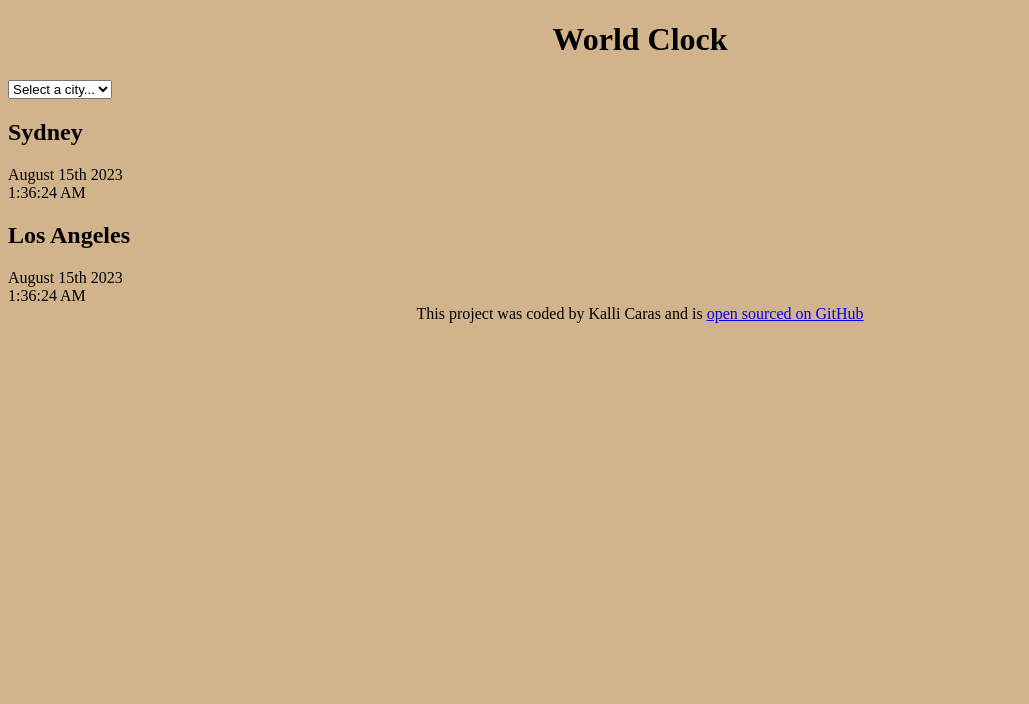
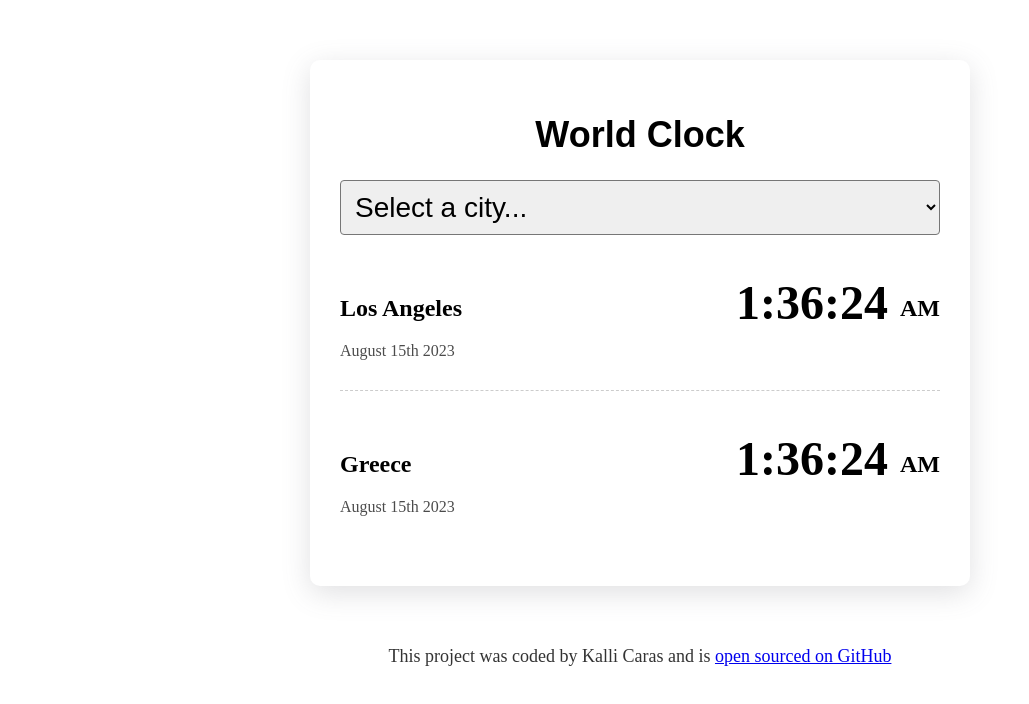
Before and after one commit to kzembill/world-clock, a plain HTML site: page index.html in a window 1280 px wide. Shown: the whole page, without its empty margins (0-1029 px from the left). Drawn offline with Linux system fonts and the light colour scheme.

Commit message:
added css

```diff
--- a/css/style.css
+++ b/css/style.css
@@ -1,10 +1,51 @@
 body {
-    background-color: tan;
+    background-color:#fff;
     color: black;
 }
 h1 {
     text-align: center;
+    font-family: sans-serif;
+    font-size: 36px;
 }
 footer {
     text-align: center;
+    font-size: 18px;
+    color: rgba(0, 0, 0, 0.8);
 }
+.container {
+    max-width: 600px;
+    margin: 60px auto;
+    background: white;
+    padding: 30px;
+    box-shadow: rgba(100, 100, 111, 0.2) 0px 7px 29px 0px;
+    border-radius: 10px;
+}
+.city {
+    display: flex;
+    margin: 10px 0;
+    justify-content: space-between;
+    padding: 30px 0;
+    border-bottom: 1px dashed rgba(0, 0, 0, 0.2);
+}
+.city:last-child {
+    border: none;
+}
+.date {
+    opacity: 0.7;
+}
+.time {
+    font-size: 48px;
+    font-weight: bold;
+}
+.time small {
+    font-size: 24px;
+    vertical-align: middle;
+    line-height: 48px;
+}
+select {
+    display: block;
+    width: 100%;
+    font-size: 28px;
+    border-radius: 4px;
+    padding: 10px;
+}
--- a/index.html
+++ b/index.html
@@ -8,24 +8,29 @@
     <title>World Clock - Kalli Caras</title>
 </head>
 <body>
-    <div class="conatiner">
+    <div class="container">
     <h1>World Clock</h1>
+
     <select>
         <option value="">Select a city...</option>
-        <option value="">Sydney</option>
         <option value="">Los Angeles</option>
-        <option value="">London</option>
+        <option value="">Greece</option>
+        <option value="">Alaska</option>
     </select>
 
     <div class="city">
-        <h2>Sydney</h2>
+        <div>
+        <h2>Los Angeles</h2>
         <div class="date">August 15th 2023</div>
-        <div class="time">1:36:24 AM</div>
+        </div>
+        <div class="time">1:36:24 <small>AM</small></div>
     </div>
     <div class="city">
-        <h2>Los Angeles</h2>
+        <div>
+        <h2>Greece</h2>
         <div class="date">August 15th 2023</div>
-        <div class="time">1:36:24 AM</div>
+    </div>
+        <div class="time">1:36:24 <small>AM</small></div>
     </div>
 </div>
     <footer>
```
